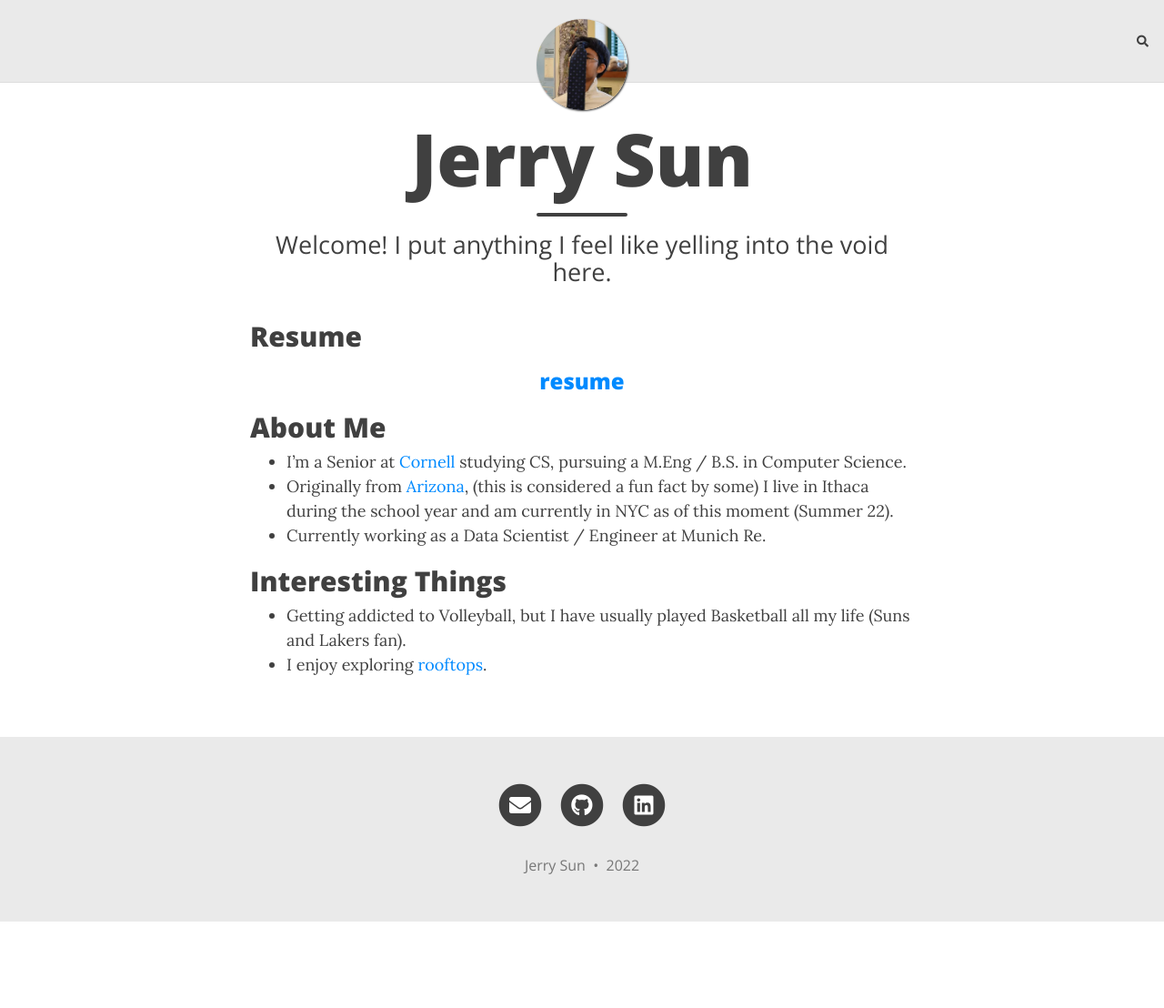
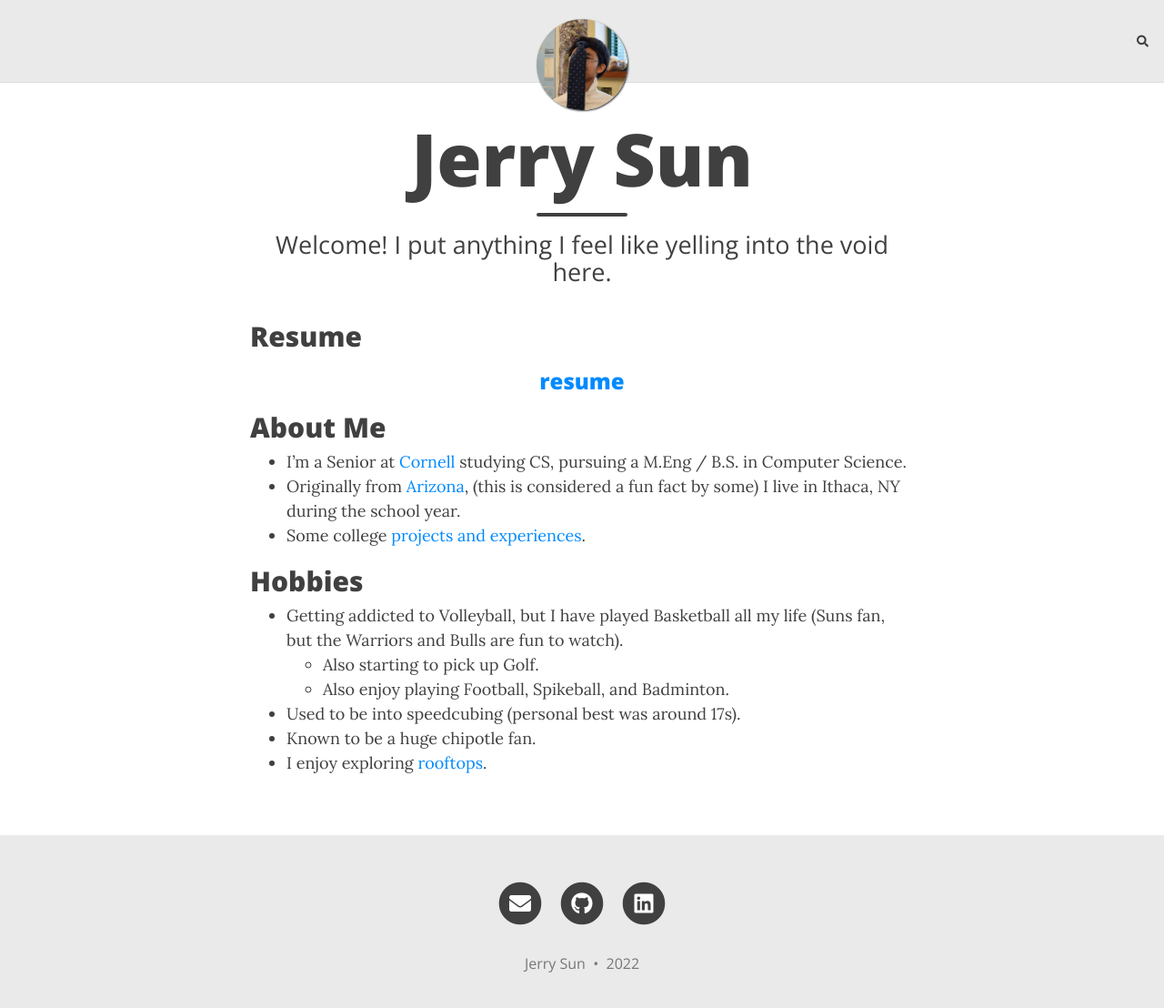
Before and after one commit to JSun14/jsun14.github.io, a Jekyll site: the page built from index.md, in a window 1280 px wide and 1121 px high. Shown: the top 1108 px of the window at 91% size. Built offline with Jekyll 4.4.1, drawn with Linux system fonts in a browser that asks for light colours; nearby versions of some CDN libraries; comment, search, counter and statistics services are not loaded.

Commit message:
added projects and updated rest of site

```diff
--- a/index.md
+++ b/index.md
@@ -11,9 +11,13 @@ subtitle: Welcome! I put anything I feel like yelling into the void here.
 
 ## About Me
 * I'm a Senior at [Cornell](cornell) studying CS, pursuing a M.Eng / B.S. in Computer Science.
-* Originally from [Arizona](arizona), (this is considered a fun fact by some) I live in Ithaca during the school year and am currently in NYC as of this moment (Summer 22).
-* Currently working as a Data Scientist / Engineer at Munich Re.
+* Originally from [Arizona](arizona), (this is considered a fun fact by some) I live in Ithaca, NY during the school year.
+* Some college [projects and experiences](projects).
 
-## Interesting Things
-* Getting addicted to Volleyball, but I have usually played Basketball all my life (Suns and Lakers fan).
+## Hobbies
+* Getting addicted to Volleyball, but I have played Basketball all my life (Suns fan, but the Warriors and Bulls are fun to watch).
+    * Also starting to pick up Golf.
+    * Also enjoy playing Football, Spikeball, and Badminton.
+* Used to be into speedcubing (personal best was around 17s).
+* Known to be a huge chipotle fan.
 * I enjoy exploring [rooftops](rooftops).
```
Also changed, not shown: arizona.md (+1 -1 lines), cornell.md (+5 -3 lines), projects.md (added, +40 -0 lines), rooftops.md (+1 -4 lines), 3 other files.
